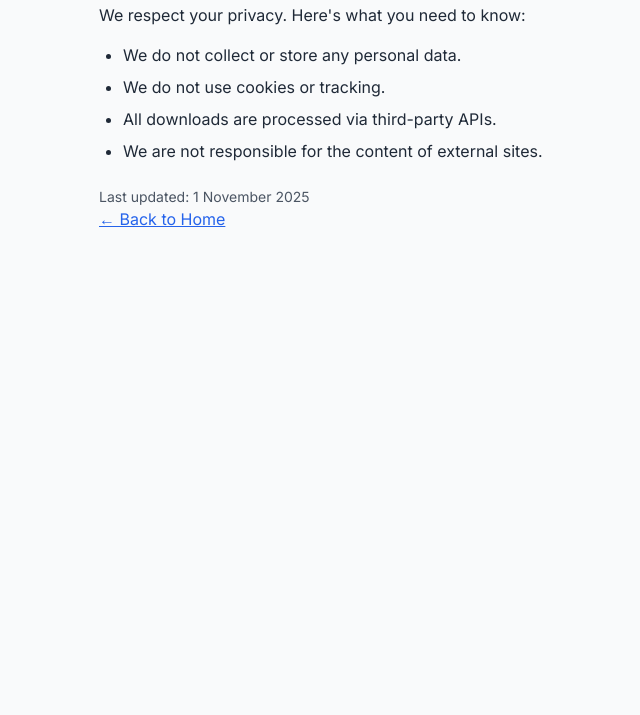
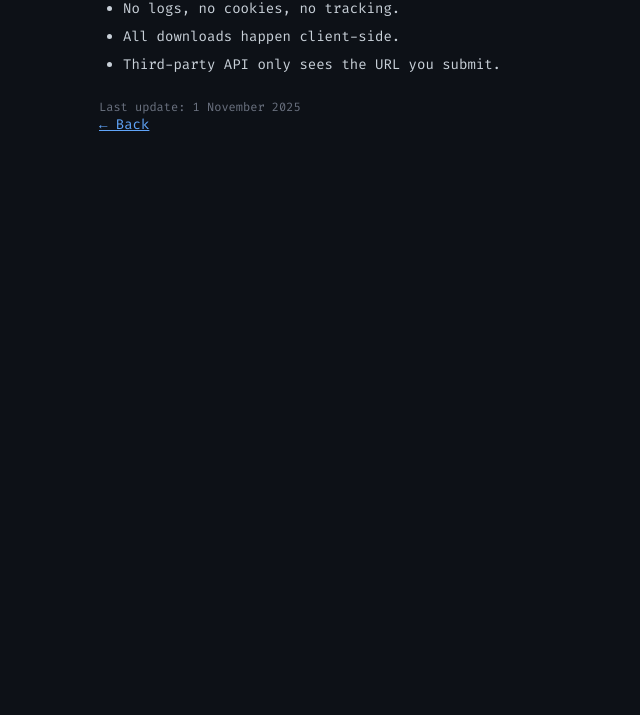
Before and after one commit to DatxzzFx/Res-t-api, a website: page public/privacy.html in a window 1280 px wide. Shown: the part 85-800 px from the top of the page, without its empty margins (173-813 px from the left). Drawn offline with nearby package versions, Linux system fonts and the light colour scheme.

Commit message:
Add files via upload

```diff
--- a/public/privacy.html
+++ b/public/privacy.html
@@ -1,25 +1,21 @@
 <!DOCTYPE html>
 <html lang="id">
 <head>
-  <meta charset="UTF-8">
-  <meta name="viewport" content="width=device-width, initial-scale=1.0">
-  <title>Privacy Policy - AIO Downloader</title>
+  <meta charset="UTF-8" />
+  <meta name="viewport" content="width=device-width, initial-scale=1.0"/>
+  <title>Privacy – All In One Downloader</title>
   <script src="https://cdn.tailwindcss.com"></script>
-  <link href="https://fonts.googleapis.com/css2?family=Inter:wght@300;400;500;600;700&display=swap" rel="stylesheet">
-  <style>body { font-family: 'Inter', sans-serif; }</style>
+  <link href="https://fonts.googleapis.com/css2?family=Fira+Code&display=swap" rel="stylesheet">
+  <style>body{font-family:'Fira Code',monospace;background:#0d1117;color:#c9d1d9}</style>
 </head>
-<body class="bg-gray-50 text-gray-800">
-  <div class="max-w-3xl mx-auto px-4 py-10">
-    <h1 class="text-2xl font-bold mb-4">Privacy Policy</h1>
-    <p class="mb-4">We respect your privacy. Here's what you need to know:</p>
-    <ul class="list-disc ml-6 space-y-2">
-      <li>We do not collect or store any personal data.</li>
-      <li>We do not use cookies or tracking.</li>
-      <li>All downloads are processed via third-party APIs.</li>
-      <li>We are not responsible for the content of external sites.</li>
-    </ul>
-    <p class="mt-6 text-sm text-gray-600">Last updated: 1 November 2025</p>
-    <a href="/" class="text-blue-600 underline">← Back to Home</a>
-  </div>
+<body class="px-4 py-10 max-w-3xl mx-auto text-sm">
+  <h1 class="text-xl font-bold mb-4">// Privacy Policy</h1>
+  <ul class="list-disc ml-6 space-y-2">
+    <li>No logs, no cookies, no tracking.</li>
+    <li>All downloads happen client-side.</li>
+    <li>Third-party API only sees the URL you submit.</li>
+  </ul>
+  <p class="text-xs text-gray-500 mt-6">Last update: 1 November 2025</p>
+  <a href="/" class="text-blue-400 underline">← Back</a>
 </body>
 </html>
```
Also changed, not shown: public/tos.html (+14 -18 lines).
